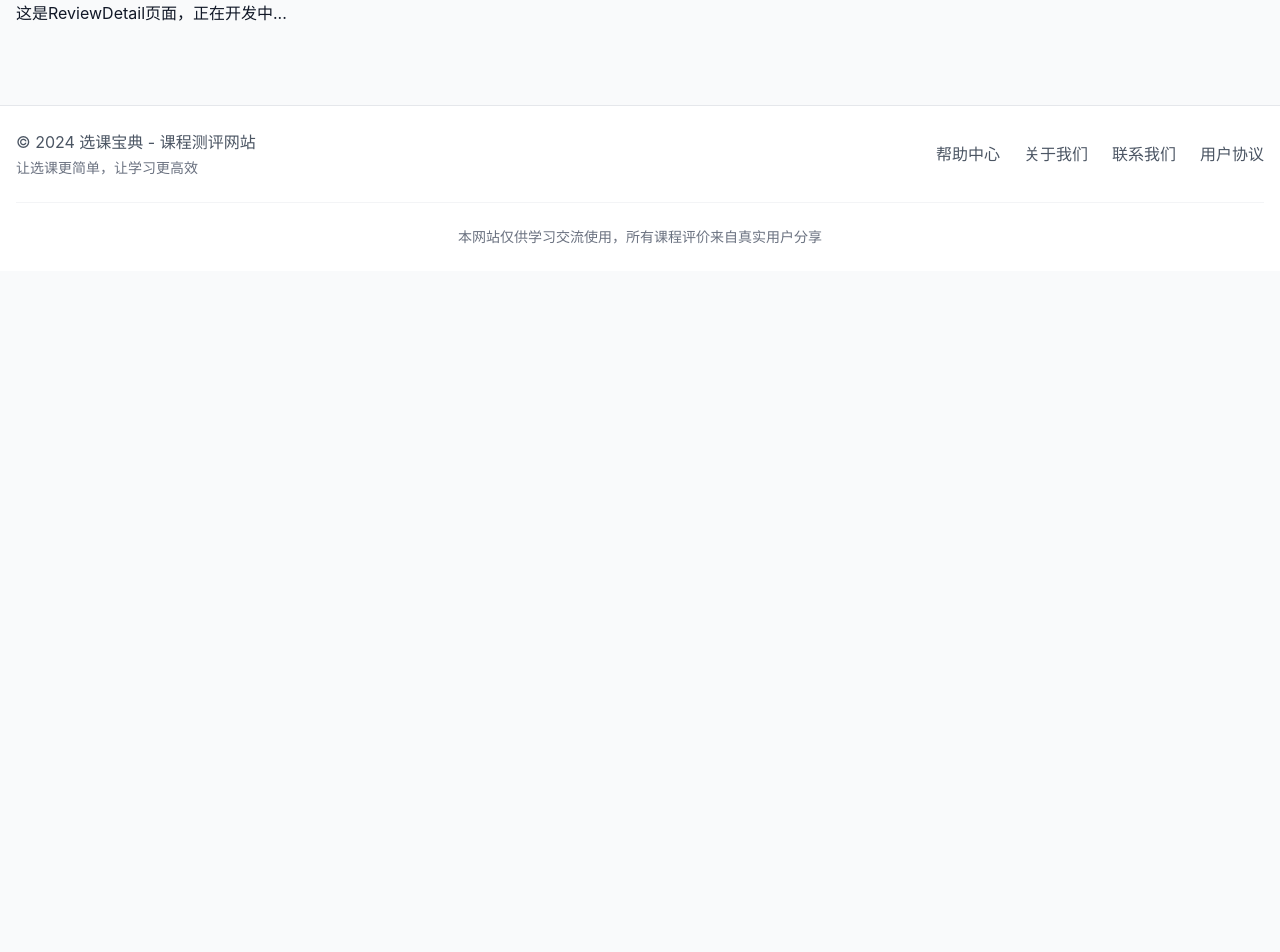
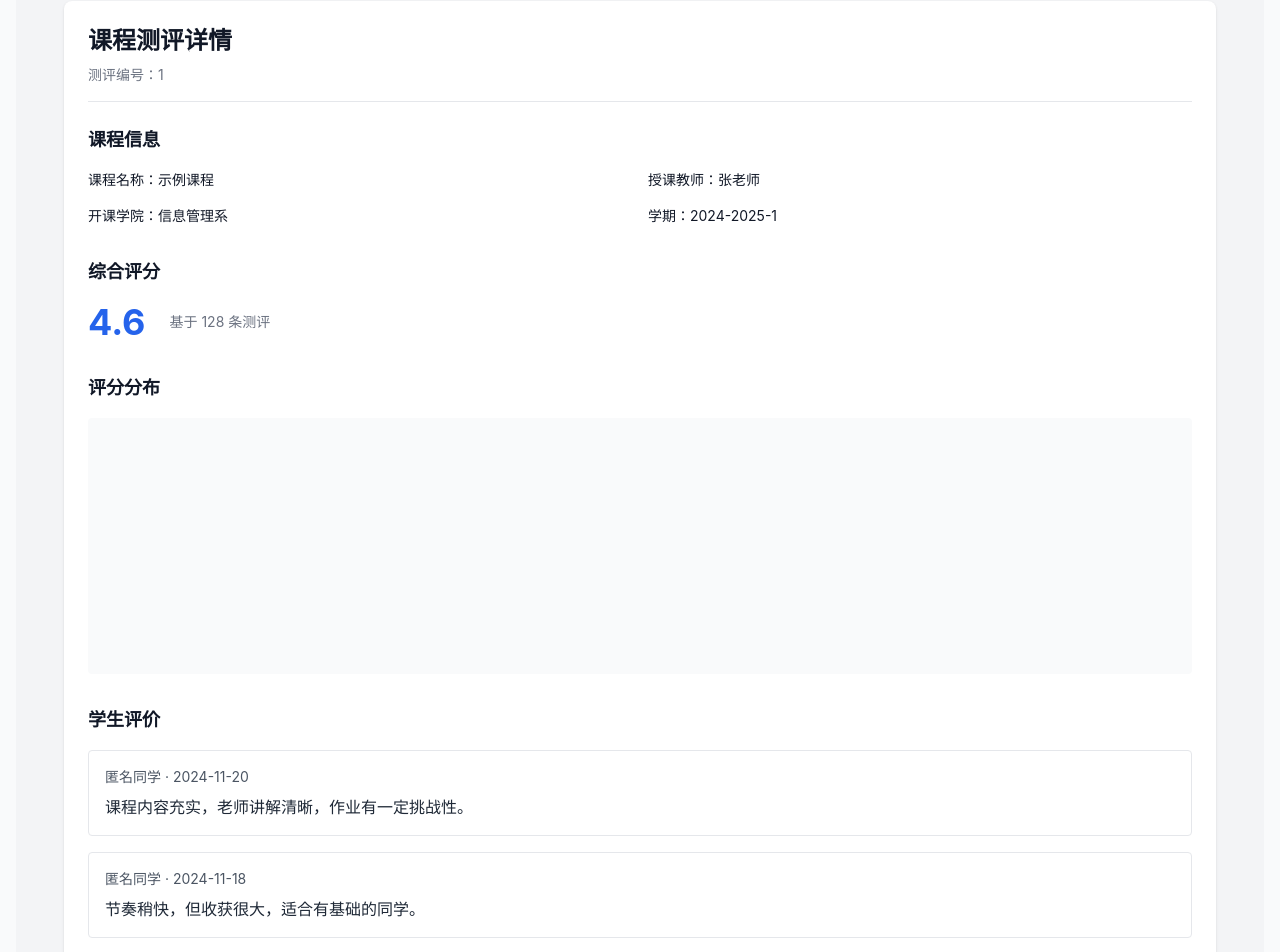
Before and after one commit to cry322/-, a React (Vite) app: page /reviews/1 in a window 1280 px wide. Shown: the part 120-1072 px from the top of the page. Before the commit the page ends 800 px from the top, so only its background shows below. Built offline with nearby package versions, Linux system fonts and the light colour scheme.

Commit message:
feat: 添加测评详情页

```diff
--- a/src/pages/ReviewDetail/index.tsx
+++ b/src/pages/ReviewDetail/index.tsx
@@ -1,10 +1,65 @@
-import React from 'react';
+import React, { useEffect } from 'react';
+import { useParams } from 'react-router-dom';
 
 const ReviewDetailPage = () => {
+  const { id } = useParams();
+
+  useEffect(() => {
+    // TODO: 后续在这里根据 id 请求测评详情接口
+    // TODO: 如果使用 echarts，在这里初始化图表
+    console.log('当前测评ID:', id);
+  }, [id]);
+
   return (
-    <div>
-      <h1>ReviewDetail页面</h1>
-      <p>这是ReviewDetail页面，正在开发中...</p>
+    <div className="min-h-screen bg-gray-100 py-6">
+      <div className="max-w-6xl mx-auto bg-white rounded-lg shadow p-6">
+        {/* 页面标题 */}
+        <div className="mb-6 border-b pb-4">
+          <h1 className="text-2xl font-bold mb-2">课程测评详情</h1>
+          <p className="text-sm text-gray-500">测评编号：{id}</p>
+        </div>
+
+        {/* 课程基本信息 */}
+        <section className="mb-8">
+          <h2 className="text-lg font-semibold mb-4">课程信息</h2>
+          <div className="grid grid-cols-2 gap-4 text-sm">
+            <div><span className="font-medium">课程名称：</span>示例课程</div>
+            <div><span className="font-medium">授课教师：</span>张老师</div>
+            <div><span className="font-medium">开课学院：</span>信息管理系</div>
+            <div><span className="font-medium">学期：</span>2024-2025-1</div>
+          </div>
+        </section>
+
+        {/* 综合评分 */}
+        <section className="mb-8">
+          <h2 className="text-lg font-semibold mb-4">综合评分</h2>
+          <div className="flex items-center gap-6">
+            <div className="text-4xl font-bold text-blue-600">4.6</div>
+            <div className="text-sm text-gray-500">基于 128 条测评</div>
+          </div>
+        </section>
+
+        {/* 图表区域 */}
+        <section className="mb-8">
+          <h2 className="text-lg font-semibold mb-4">评分分布</h2>
+          <div id="scoreChart" className="w-full h-64 bg-gray-50 rounded" />
+        </section>
+
+        {/* 学生评价列表 */}
+        <section>
+          <h2 className="text-lg font-semibold mb-4">学生评价</h2>
+          <div className="space-y-4">
+            <div className="border rounded p-4">
+              <div className="text-sm text-gray-600 mb-2">匿名同学 · 2024-11-20</div>
+              <p className="text-gray-800">课程内容充实，老师讲解清晰，作业有一定挑战性。</p>
+            </div>
+            <div className="border rounded p-4">
+              <div className="text-sm text-gray-600 mb-2">匿名同学 · 2024-11-18</div>
+              <p className="text-gray-800">节奏稍快，但收获很大，适合有基础的同学。</p>
+            </div>
+          </div>
+        </section>
+      </div>
     </div>
   );
 };
```
